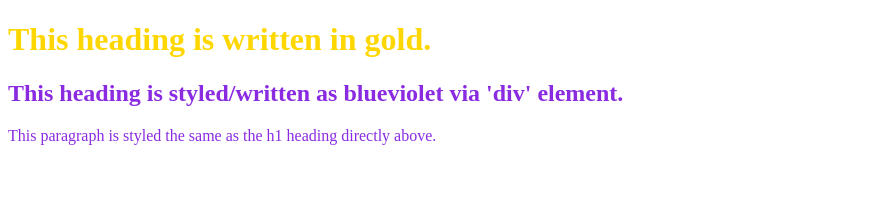
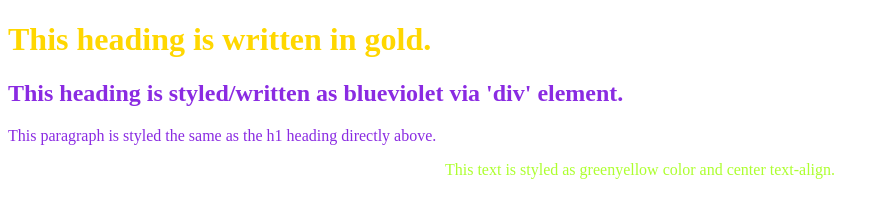
Before and after one commit to heyitspham/HTML-and-CSS-Projects, a plain HTML site: page Basic_HTML_and_CSS/Basic_HTML_3.html in a window 1280 px wide. Shown: the whole page, without its empty margins (0-889 px from the left). Drawn offline with Linux system fonts and the light colour scheme.

Commit message:
Created CSS file for latest HTML file.
Moved CSS styles from HTML file to CSS file. Then linked files together.

```diff
--- a/Basic_HTML_and_CSS/Basic_HTML_3.html
+++ b/Basic_HTML_and_CSS/Basic_HTML_3.html
@@ -8,9 +8,7 @@
     </head>
     <body>
         <header>
-            <style>
-                h1 {color:gold;}
-            </style>
+            <link rel="stylesheet" type="text/CSS" href="My_Style.css">
             <h1>
                 This heading is written in gold.
             </h1>
@@ -18,10 +16,15 @@
                 <h2>
                     This heading is styled/written as blueviolet via 'div' element.
                 </h2>
-                <p>
+                <p1>
                     This paragraph is styled the same as the h1 heading directly above.
-                </p>
+                </p1>
             </div>
         </header>
     </body>
+    <main>
+        <p>
+            This text is styled as greenyellow color and center text-align.
+        </p>
+    </main>
 </html>
--- /dev/null
+++ b/Basic_HTML_and_CSS/My_Style.css
@@ -0,0 +1,6 @@
+h1 {color:gold;}
+
+p {
+    color:greenyellow;
+    text-align:center;
+}
```
